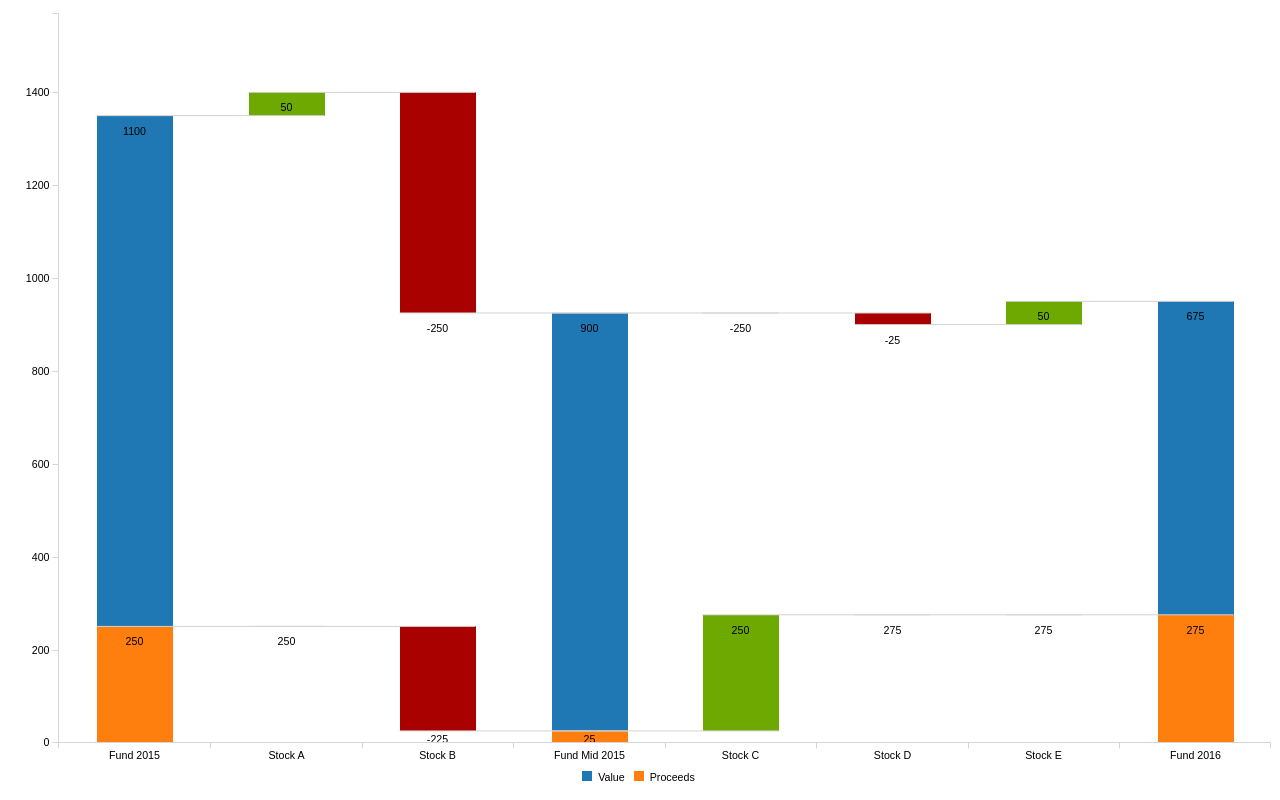
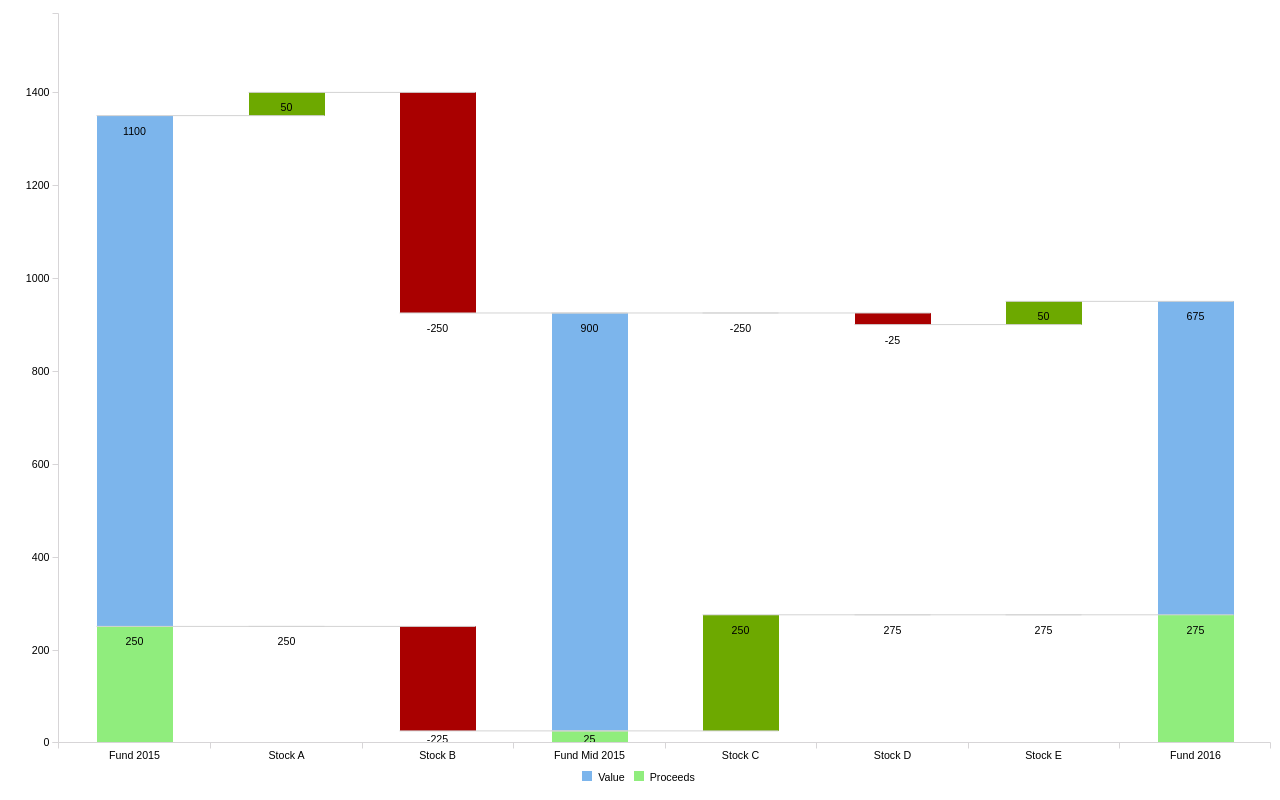
Before and after one commit to nsdevaraj/waterfallc3, a plain HTML site: page index.html in a window 1280 px wide. Drawn offline with Linux system fonts and the light colour scheme.

Commit message:
color fix

```diff
--- a/index.html
+++ b/index.html
@@ -47,6 +47,9 @@
 			  type: 'categorized'
 			}
 		  },
+		  color: {
+                pattern: ['#7cb5ec', '#90ed7d','#f7a35c', '#8085e9']
+          },
 		  bar: {
 			width: {
 			  ratio: 0.5
```
